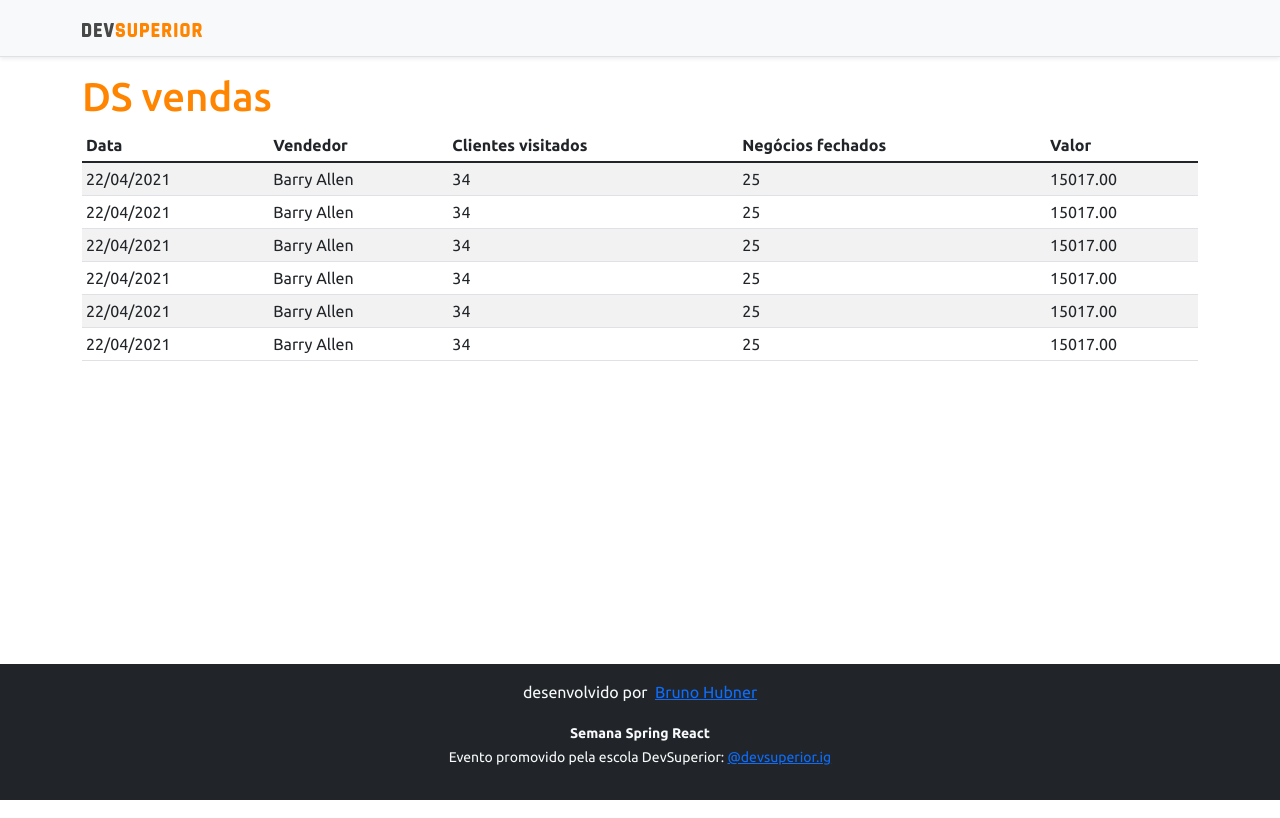
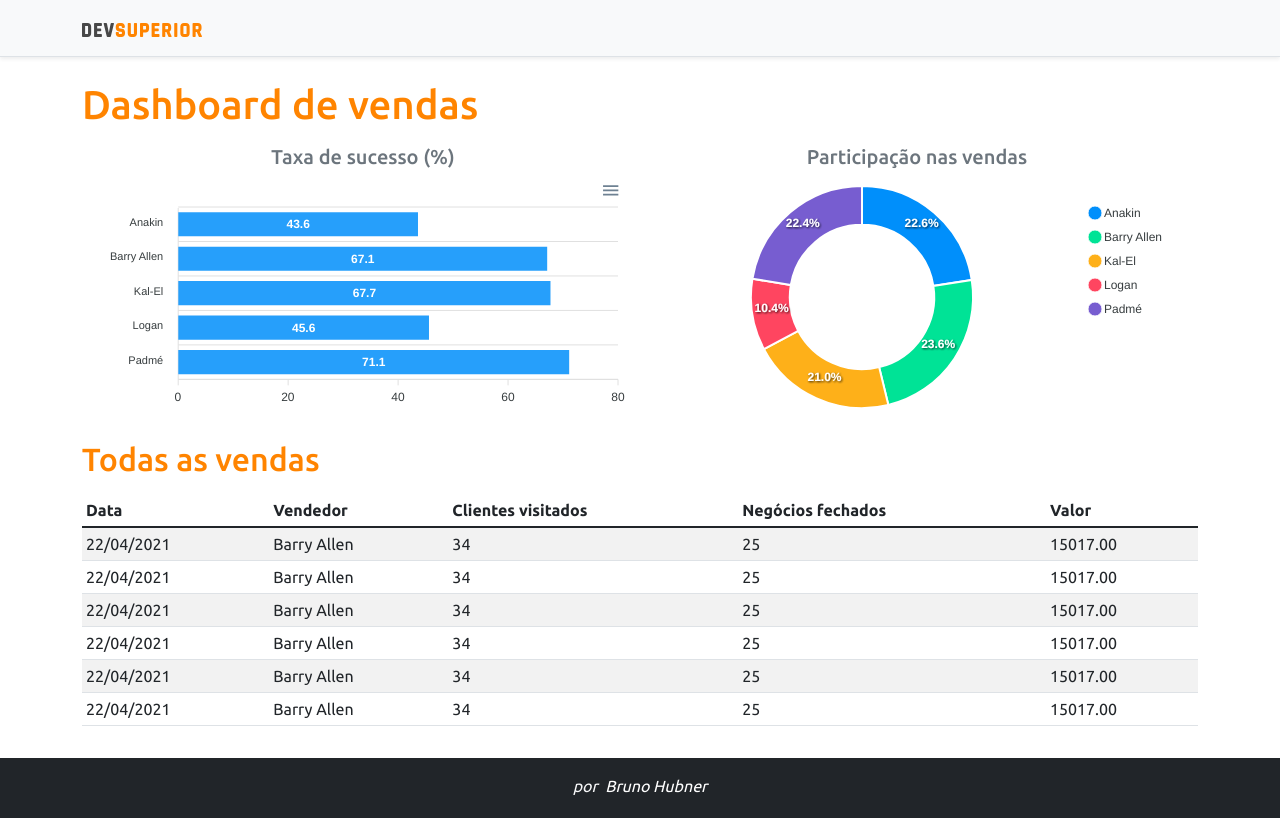
Before and after one commit to brunohubner/sds5, a React (Create React App) app in the folder frontend/: page / in a window 1280 px wide. Built offline with nearby package versions, Linux system fonts and the light colour scheme.

Commit message:
Created static charts

```diff
--- a/frontend/src/App.tsx
+++ b/frontend/src/App.tsx
@@ -1,13 +1,28 @@
 import Navbar from "components/Navbar"
 import Footer from "components/Footer"
 import DataTable from "components/DataTable"
+import BarChart from "./components/BarChart"
+import DonutChart from "./components/DonutChart"
 
 export default function App() {
     return (
         <>
             <Navbar></Navbar>
             <div className="container">
-                <h1 className="text-primary">DS vendas</h1>
+                <h1 className="text-primary py-2">Dashboard de vendas</h1>
+                <div className="row px-3">
+                    <div className="col-sm-6">
+                        <h5 className="text-secondary text-center">Taxa de sucesso (%)</h5>
+                        <BarChart></BarChart>
+                    </div>
+                    <div className="col-sm-6">
+                        <h5 className="text-secondary text-center">Participação nas vendas</h5>
+                        <DonutChart></DonutChart>
+                    </div>
+                </div>
+                <div className="py-2">
+                    <h2 className="text-primary">Todas as vendas</h2>
+                </div>
                 <DataTable></DataTable>
             </div>
             <Footer></Footer>
--- /dev/null
+++ b/frontend/src/components/BarChart/index.tsx
@@ -0,0 +1,31 @@
+import Chart from "react-apexcharts"
+
+export default function BarChart() {
+    const options = {
+        plotOptions: {
+            bar: {
+                horizontal: true,
+            }
+        },
+    };
+
+    const mockData = {
+        labels: {
+            categories: ['Anakin', 'Barry Allen', 'Kal-El', 'Logan', 'Padmé']
+        },
+        series: [
+            {
+                name: "% Sucesso",
+                data: [43.6, 67.1, 67.7, 45.6, 71.1]
+            }
+        ]
+    };
+
+    return (
+        <Chart
+            options={{ ...options, xaxis: mockData.labels }}
+            series={mockData.series}
+            type="bar"
+            height={240} ></Chart>
+    )
+}
--- a/frontend/src/components/DataTable/index.tsx
+++ b/frontend/src/components/DataTable/index.tsx
@@ -1,6 +1,6 @@
 export default function DataTable() {
     return (
-        <div className="table-responsive">
+        <div className="table-responsive mb-3">
             <table className="table table-striped table-sm">
                 <thead>
                     <tr>
--- /dev/null
+++ b/frontend/src/components/DonutChart/index.tsx
@@ -0,0 +1,22 @@
+import Chart from "react-apexcharts"
+
+export default function DonutChart() {
+    const mockData = {
+        series: [477138, 499928, 444867, 220426, 473088],
+        labels: ['Anakin', 'Barry Allen', 'Kal-El', 'Logan', 'Padmé']
+    }
+
+    const options = {
+        legend: {
+            show: true
+        }
+    }
+
+    return (
+        <Chart
+            options={{ ...options, labels: mockData.labels }}
+            series={mockData.series}
+            type="donut"
+            height={240} ></Chart>
+    )
+}
--- a/frontend/src/components/Footer/index.tsx
+++ b/frontend/src/components/Footer/index.tsx
@@ -1,15 +1,14 @@
+import "./styles.css"
+
 export default function Footer() {
     return (
-        <footer className="footer mt-auto py-3 bg-dark">
+        <footer className="footer mt-auto pt-3 pb-1 bg-dark">
             <div className="container">
-                <p className="text-light">
-                    desenvolvido por &nbsp;
+                <p className="text-light ">
+                    por &nbsp;
                     <a href="https://github.com/brunohubner"
                         target="_blank"
-                        rel="noreferrer">Bruno Hubner</a>
-                </p>
-                <p className="text-light"><small><strong>Semana Spring React</strong><br />
-                    Evento promovido pela escola DevSuperior: <a href="https://instagram.com/devsuperior.ig" target="_blank" rel="noreferrer">@devsuperior.ig</a></small></p>
+                        rel="noreferrer">Bruno Hubner</a></p>
             </div>
         </footer>
     )
--- /dev/null
+++ b/frontend/src/components/Footer/styles.css
@@ -0,0 +1,13 @@
+.footer p {
+    font-style: italic;
+}
+
+.footer a {
+    color: #fff;
+    text-decoration: none;
+
+}
+
+.footer a:hover {
+    text-decoration: underline;
+}
```
